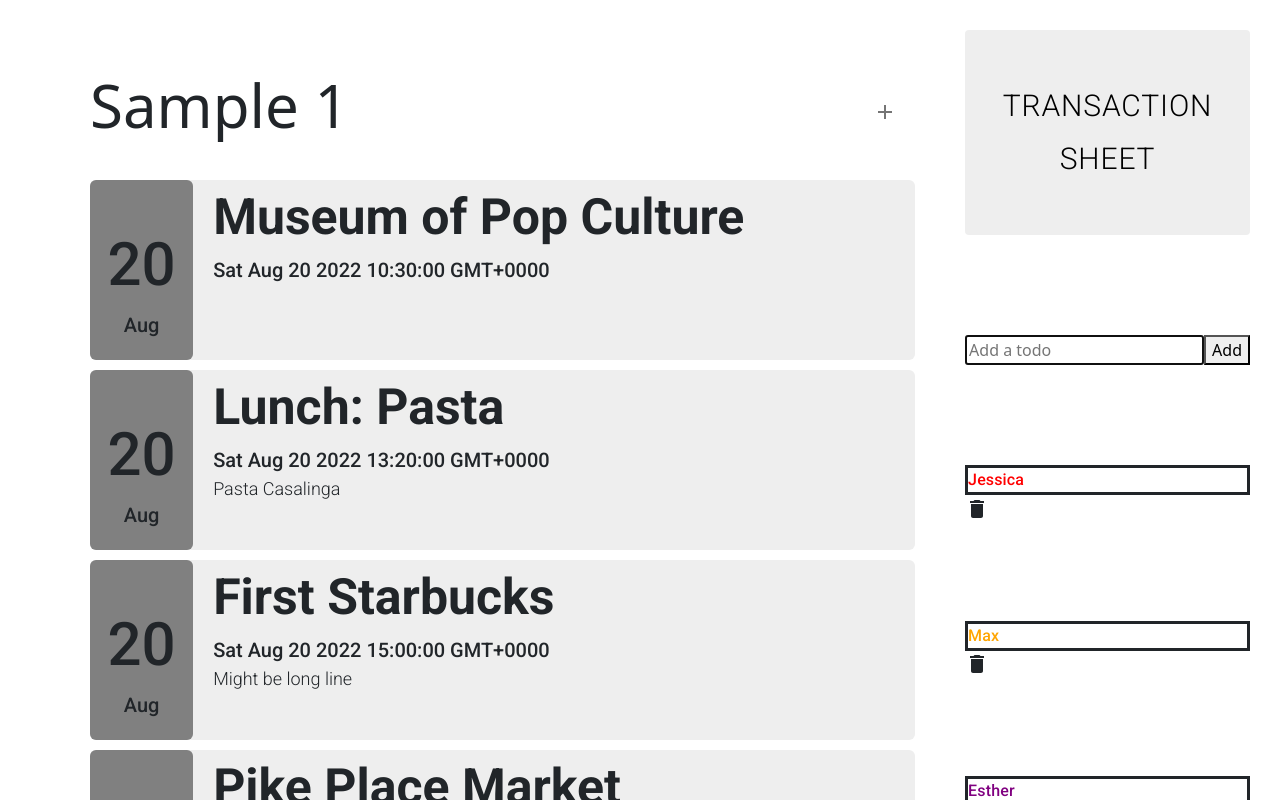
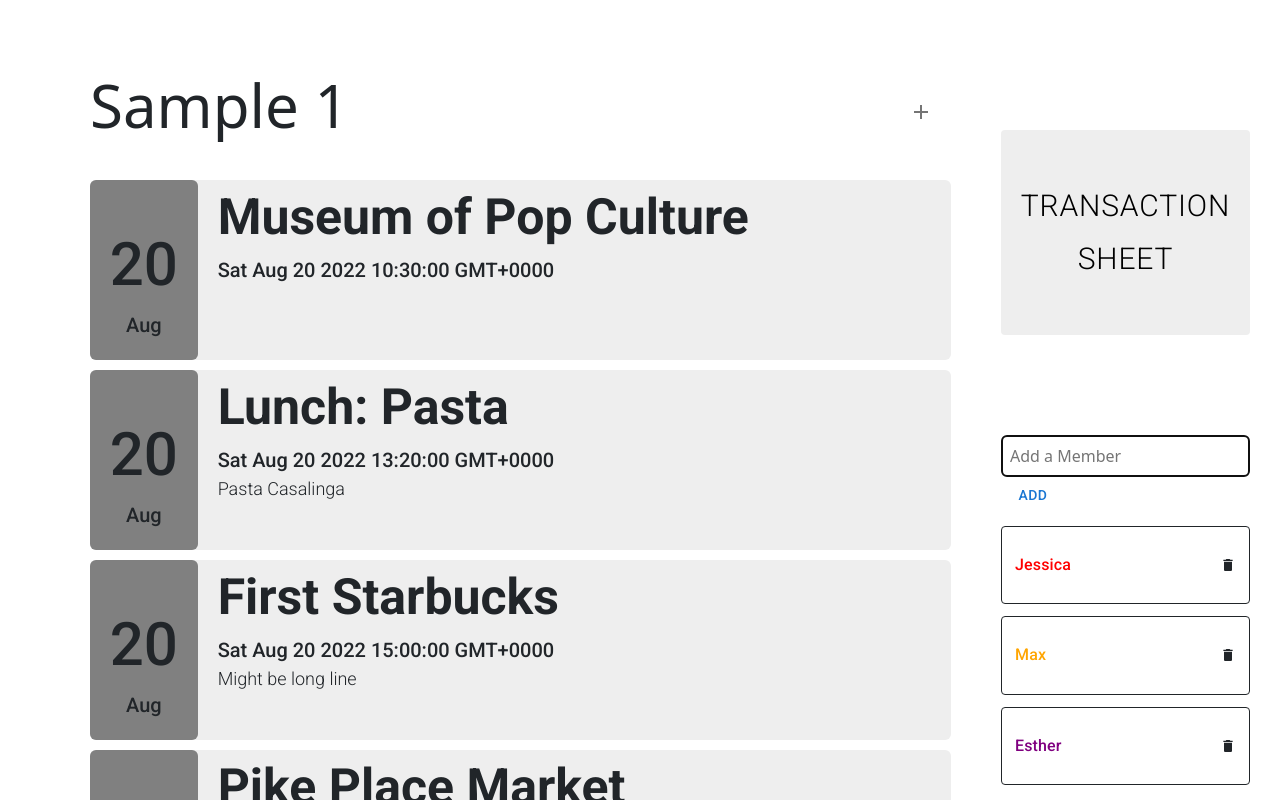
Before and after one commit to mko02/Trip-Planner, a React (Create React App) app in the folder client/: page /currenttrip in a window 1280 px wide. Shown: the top 800 px of the page. Built offline with nearby package versions, Linux system fonts and the light colour scheme.

Commit message:
css: memberlist

```diff
--- a/client/src/Components/TripPage/Member.js
+++ b/client/src/Components/TripPage/Member.js
@@ -2,7 +2,7 @@ import React, {useState} from 'react'
 import {IconButton, Button, Box} from '@mui/material'
 import { Delete } from '@mui/icons-material'
 import styled from "styled-components";
-import TodoList from './Members/TodoList'
+import TodoList from './Members/MemberList'
 
 
 import './Member.css'
--- a/client/src/Components/TripPage/Members/Member.js
+++ b/client/src/Components/TripPage/Members/Member.js
@@ -7,20 +7,19 @@ import styled from "styled-components"
 
 const Member = ({ members, removemem }) => {
     return members.map((member) => (
-        <Memberdiv>
-            <Box sx={{border: "solid"}}>
-                <Typography sx={{color:member.color}}>{member.name}</Typography>
+            <Box sx={{border: "solid", borderRadius:1, marginTop:"5%", display:"flex", flexDirection:"row", justifyContent:"space-between", padding:"5px", borderWidth:"0.25px", height: "35%", alignItems: "center"}}>
+                <Typography sx={{ color: member.color, paddingLeft:"8px"}}>{member.name}</Typography>
+                <Delete
+                    onClick={() => removemem(member.name)}
+                    sx={{
+                    paddingRight:"8px",
+                        "&:hover": {
+                            cursor: "pointer",
+                        }
+                    }}
+                />
             </Box>
-            <Delete
-                onClick={() => removemem(member.name)}
-                className='delete-icon'
-                />
-        </Memberdiv>
     ));
 };
 
 export default Member;
-
-const Memberdiv = styled.div`
- border: black solid "1px";
-`
--- a/client/src/Components/TripPage/Members/MemberList.js
+++ b/client/src/Components/TripPage/Members/MemberList.js
@@ -1,6 +1,7 @@
 import React, { useState } from 'react';
 import NewMemberForm from './NewMemberForm';
 import Member from './Member';
+import styled from "styled-components"
 
 function MemberList(props) {
     const { members } = props
@@ -26,14 +27,18 @@ function MemberList(props) {
 
 
     return (
-    <>
+    <AddMemberdiv>
         <NewMemberForm onSubmit={addmen} />
         <Member
         members={listmembers}
         removemem={removemem}
         />
-    </>
+    </AddMemberdiv>
     );
     }
 
 export default MemberList;
+
+const AddMemberdiv = styled.div`
+margin-top: 40%;
+`
--- a/client/src/Components/TripPage/Members/NewMemberForm.js
+++ b/client/src/Components/TripPage/Members/NewMemberForm.js
@@ -1,5 +1,6 @@
 import React, { useState, useEffect, useRef } from 'react';
-import { Stack } from '@mui/material';
+import { Stack, Button } from '@mui/material';
+import styled from "styled-components"
 
 
 function NewMemberForm(props) {
@@ -26,22 +27,29 @@ const [input, setInput] = useState(props.edit ? props.edit.value : '');
 
     return (
     <form onSubmit={handleSubmit} className='todo-form'>
-        <Stack direction="row">
-            <input
-                placeholder='Add a todo'
+        <Formdiv>
+            <NewMemberInput
+                placeholder='Add a Member'
                 value={input}
                 onChange={handleChange}
                 name='text'
                 className='todo-input'
                 ref={inputRef}
             />
-            <button onClick={handleSubmit} className='todo-button'>
-            Add
-                </button>
-        </Stack>
+            <Button onClick={handleSubmit} className='todo-button'> Add </Button>
+        </Formdiv>
 
     </form>
     );
     }
 
 export default NewMemberForm;
+
+const NewMemberInput = styled.input`
+    border-radius: 5px;
+    border-width: 0.25px;
+    padding:8px;
+`
+const Formdiv = styled.div`
+flex-direction: row;
+`
--- a/client/src/Pages/Trip.js
+++ b/client/src/Pages/Trip.js
@@ -48,7 +48,7 @@ function Trip(props) {
               </div>
               <EventList events={trip.event}></EventList>
           </Stack>
-          <Stack className={"sidebar"} spacing={"100px"}>
+          <Stack className={"sidebar"}>
               <Button sx={transaction_sheet_style}>Transaction Sheet</Button>
               <MemberList members={trip.member} />
           </Stack>
```
